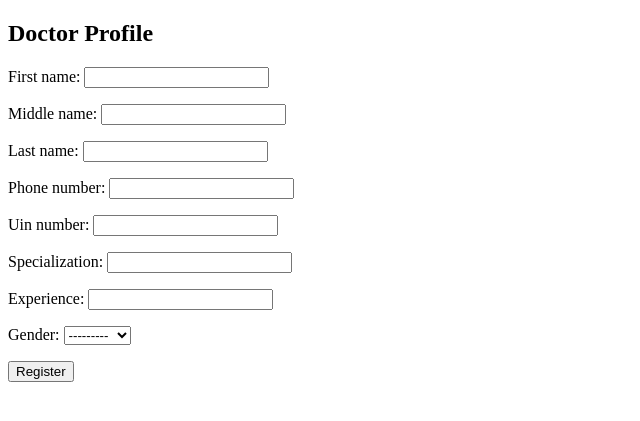
After one commit to milensski/web-medical-care, a Django app: page /register/step3/doctor/ in a window 1280 px wide. The commit adds this page. Shown: the top 421 px of the page, without its empty margins (0-640 px from the left). Run offline with Django 4.2, Linux system fonts and the light colour scheme; the visitor is signed in with stand-in values (Sample User, id 1).

Commit message:
initial commit
implemented the authentication system and the logic to protect the urls

```diff
--- /dev/null
+++ b/web/templates/doctor_profile.html
@@ -0,0 +1,15 @@
+<!-- doctor_profile.html -->
+<!DOCTYPE html>
+<html>
+<head>
+  <title>Doctor Profile</title>
+</head>
+<body>
+  <h2>Doctor Profile</h2>
+  <form method="post">
+    {% csrf_token %}
+    {{ form.as_p }}
+    <button type="submit">Register</button>
+  </form>
+</body>
+</html>
--- a/web/templates/signin.html
+++ b/web/templates/signin.html
@@ -9,7 +9,7 @@
     <form method="post" action="{% url 'login' %}">
         {% csrf_token %}
         {{ form.as_p }}
-        <button type="submit">Sign In</button> <a href="{% url 'register' %}">Register</a>
+        <button type="submit">Sign In</button> <a href="{% url 'registration step1' %}">Register</a>
         <input type="hidden" name="next" value="{{ next }}" />
     </form>
 </div>
--- a/web/web/app_auth/admin.py
+++ b/web/web/app_auth/admin.py
@@ -1,7 +1,6 @@
 from django.contrib import admin
 from django.contrib.auth import get_user_model
 
-from web.app_auth.models import Profile
 
 # Register your models here.
 UserModel = get_user_model()
@@ -10,7 +9,3 @@ UserModel = get_user_model()
 @admin.register(UserModel)
 class UsersAdmin(admin.ModelAdmin):
     pass
-
-@admin.register(Profile)
-class ProfileAdmin(admin.ModelAdmin):
-    pass
--- /dev/null
+++ b/web/web/app_auth/decorators.py
@@ -0,0 +1,38 @@
+from functools import wraps
+
+from django.shortcuts import redirect
+
+from .models import DoctorProfile, PatientProfile
+
+
+def restrict_profile_type(view_func):
+    @wraps(view_func)
+    def wrapper(request, *args, **kwargs):
+        user = request.user
+        existing_doctor_profile = DoctorProfile.objects.filter(user=user).exists()
+        existing_patient_profile = PatientProfile.objects.filter(user=user).exists()
+
+        if existing_doctor_profile or existing_patient_profile:
+            # User has already created both profiles, display an error message or redirect
+            return redirect('index')  # Replace 'error_page' with the desired URL or view
+        elif existing_doctor_profile and 'patient' in request.path:
+            # User has already created a doctor profile, redirect or display a message
+            return redirect('index')  # Replace 'error_page' with the desired URL or view
+        elif existing_patient_profile and 'doctor' in request.path:
+            # User has already created a patient profile, redirect or display a message
+            return redirect('index')  # Replace 'error_page' with the desired URL or view
+
+        return view_func(request, *args, **kwargs)
+
+    return wrapper
+
+
+def redirect_authenticated_user(view_func):
+    def wrapper(request, *args, **kwargs):
+        if request.user.is_authenticated:
+            # User is already logged in, redirect to a different page
+            return redirect('index')  # Replace 'home' with the desired URL or view
+
+        return view_func(request, *args, **kwargs)
+
+    return wrapper
--- a/web/web/app_auth/forms.py
+++ b/web/web/app_auth/forms.py
@@ -1,9 +1,8 @@
 from django import forms
 from django.contrib.auth import get_user_model
 from django.contrib.auth.forms import UserCreationForm, AuthenticationForm
-from django.contrib.auth.models import Group
 
-from web.app_auth.models import Profile
+from web.app_auth.models import DoctorProfile, PatientProfile
 
 UserModel = get_user_model()
 
@@ -31,25 +30,32 @@ UserModel = get_user_model()
 #         fields = ('username', 'email', 'first_name', 'last_name', 'password1', 'password2')
 
 
-class SignUpForm(UserCreationForm):
-
-    def save(self, commit=True):
-        user = super().save(commit)
-
-        profile = Profile.objects.create(pk=user.pk)
-
-        group = Group.objects.get(name='Patients')
-
-        user.groups.add(group)
-
-        if commit:
-            profile.save()
-
-        return user
-
+class CustomUserForm(UserCreationForm):
     class Meta:
         model = UserModel
         fields = ('email', 'password1', 'password2')
+
+
+class ProfileTypeForm(forms.Form):
+    profile_type = forms.ChoiceField(
+        choices=[('doctor', 'Doctor'), ('patient', 'Patient')],
+        widget=forms.RadioSelect,
+        required=True
+    )
+
+
+class DoctorProfileForm(forms.ModelForm):
+    class Meta:
+        model = DoctorProfile
+        fields = (
+            'first_name', 'middle_name', 'last_name', 'phone_number', 'uin_number', 'specialization', 'experience',
+            'gender')
+
+
+class PatientProfileForm(forms.ModelForm):
+    class Meta:
+        model = PatientProfile
+        fields = ('first_name', 'middle_name', 'last_name', 'phone_number', 'civil_number', 'gender')
 
 
 class SignInForm(AuthenticationForm):
--- a/web/web/app_auth/models.py
+++ b/web/web/app_auth/models.py
@@ -1,11 +1,21 @@
+from enum import Enum
+
 from django.contrib.auth.base_user import AbstractBaseUser
-from django.contrib.auth.models import PermissionsMixin
+from django.contrib.auth.models import PermissionsMixin, Group
 from django.core.validators import EmailValidator
 from django.db import models
 from django.utils.translation import gettext_lazy as _
 
 from .custom_user_manager import UserManager
 from .validators import validate_only_digits
+
+
+def create_groups(self):
+    # Create the "Doctors" group
+    doctors_group, _ = Group.objects.get_or_create(name='Doctors')
+
+    # Create the "Patients" group
+    patients_group, _ = Group.objects.get_or_create(name='Patients')
 
 
 class CustomUser(AbstractBaseUser, PermissionsMixin):
@@ -26,12 +36,26 @@ class CustomUser(AbstractBaseUser, PermissionsMixin):
         verbose_name_plural = "Users"
 
 
-class Profile(models.Model):
+class ChoicesEnum(Enum):
+    @classmethod
+    def choices(cls):
+        return [(x.name, x.value) for x in cls]
+
+
+class Genders(ChoicesEnum):
+    male = 'Male'
+    female = 'Female'
+    other = 'other'
+
+
+class PatientProfile(models.Model):
     user = models.OneToOneField(CustomUser, primary_key=True, on_delete=models.CASCADE)
     first_name = models.CharField(max_length=30, null=True, blank=True)
     middle_name = models.CharField(max_length=30, null=True, blank=True)
     last_name = models.CharField(max_length=30, null=True, blank=True)
+    phone_number = models.CharField(max_length=15, null=True, blank=True, validators=(validate_only_digits,))
     civil_number = models.CharField(max_length=10, null=True, blank=True, validators=(validate_only_digits,))
+    gender = models.CharField(max_length=6, choices=Genders.choices(), null=True, blank=True, )
 
     def __str__(self):
         if self.first_name is None or self.middle_name is None or self.last_name is None:
@@ -39,5 +63,27 @@ class Profile(models.Model):
         return f'{self.first_name} {self.middle_name} {self.last_name}'
 
     class Meta:
-        verbose_name = "Profile"
-        verbose_name_plural = "Profiles"
+        verbose_name = "PatientProfile"
+        verbose_name_plural = "PatientProfiles"
+
+
+class DoctorProfile(models.Model):
+    user = models.OneToOneField(CustomUser, primary_key=True, on_delete=models.CASCADE)
+    first_name = models.CharField(max_length=30, null=True, blank=True)
+    middle_name = models.CharField(max_length=30, null=True, blank=True)
+    last_name = models.CharField(max_length=30, null=True, blank=True)
+    phone_number = models.CharField(max_length=15, null=True, blank=True, validators=(validate_only_digits,))
+    uin_number = models.CharField(max_length=20, null=True, blank=True, validators=(validate_only_digits,))
+    specialization = models.CharField(max_length=100)
+    experience = models.PositiveIntegerField()
+
+    gender = models.CharField(max_length=6, choices=Genders.choices(), null=True, blank=True, )
+
+    def __str__(self):
+        if self.first_name is None or self.middle_name is None or self.last_name is None:
+            return f'{self.user.email}'
+        return f'MD. {self.first_name} {self.middle_name} {self.last_name}'
+
+    class Meta:
+        verbose_name = "DoctorProfile"
+        verbose_name_plural = "DoctorProfiles"
--- a/web/web/app_auth/urls.py
+++ b/web/web/app_auth/urls.py
@@ -1,11 +1,16 @@
 from django.urls import path
-from .views import SignUpView, SignInView, SignOutView, index
+
+from .views import SignInView, SignOutView, index, registration_step1, registration_step2, \
+    doctor_profile, patient_profile
 
 urlpatterns = [
-    path('register/', SignUpView.as_view(), name='register'),
+    path('register/', registration_step1, name='registration step1'),
+    path('register/step2/', registration_step2, name='registration step2'),
+    path('register/step3/doctor/', doctor_profile, name='doctor profile'),
+    path('register/step3/patient/', patient_profile, name='patient profile'),
+
     path('login/', SignInView.as_view(), name='login'),
     path('logout/', SignOutView.as_view(), name='logout'),
-    path('index/', index, name='index'),
-
+    path('', index, name='index'),
 
 ]
--- a/web/web/app_auth/views.py
+++ b/web/web/app_auth/views.py
@@ -1,36 +1,82 @@
-from django.contrib.auth import login, logout, authenticate
+from django.contrib.auth import login
 from django.contrib.auth.decorators import login_required
+from django.contrib.auth.models import Group
 from django.contrib.auth.views import LoginView, LogoutView
 from django.shortcuts import render, redirect
 from django.urls import reverse_lazy
-from django.views.generic import CreateView, View
 
-from .forms import SignUpForm, SignInForm
-from .models import CustomUser, Profile
+from .decorators import restrict_profile_type, redirect_authenticated_user
+from .forms import SignInForm, CustomUserForm, ProfileTypeForm, DoctorProfileForm, PatientProfileForm
+from .mixins import LoggedUserRedirectMixin
 
 
-class SignUpView(CreateView):
-    model = CustomUser
-    form_class = SignUpForm
-    template_name = 'signup.html'
-    success_url = reverse_lazy('index')
-
-    def form_valid(self, form):
-        # Exclude the superuser from being set as a patient
-        if not self.request.user.is_superuser:
-            form.instance.is_doctor = False
-
-        result = super().form_valid(form)
+@redirect_authenticated_user
+def registration_step1(request):
+    if request.method == 'POST':
+        form = CustomUserForm(request.POST)
+        if form.is_valid():
+            user = form.save()  # Save the user object
+            login(request, user)  # Log in the user
+            return redirect('registration step2')
+    else:
+        form = CustomUserForm()
+    return render(request, 'registration_step1.html', {'form': form})
 
 
-        login(self.request, self.object)
+@login_required()
+@redirect_authenticated_user
+def registration_step2(request):
+    if request.method == 'POST':
+        form = ProfileTypeForm(request.POST)
+        if form.is_valid():
+            profile_type = form.cleaned_data['profile_type']
+            request.session['profile_type'] = profile_type
+            if profile_type == 'doctor':
+                return redirect('doctor profile')
+            elif profile_type == 'patient':
+                return redirect('patient profile')
+    else:
+        form = ProfileTypeForm()
+    return render(request, 'registration_step2.html', {'form': form})
 
 
+@login_required()
+@restrict_profile_type
+def doctor_profile(request):
+    if request.method == 'POST':
+        form = DoctorProfileForm(request.POST)
+        if form.is_valid():
+            profile = form.save(commit=False)
+            profile.user = request.user
+            profile.save()
 
-        return result
+            doctors_group = Group.objects.get(name='Doctors')
+            request.user.groups.add(doctors_group)
+
+            return redirect('index')
+    else:
+        form = DoctorProfileForm()
+    return render(request, 'doctor_profile.html', {'form': form})
 
 
-class SignInView(LoginView):
+@login_required()
+@restrict_profile_type
+def patient_profile(request):
+    if request.method == 'POST':
+        form = PatientProfileForm(request.POST)
+        if form.is_valid():
+            profile = form.save(commit=False)
+            profile.user = request.user
+            profile.save()
+            doctors_group = Group.objects.get(name='Patients')
+            request.user.groups.add(doctors_group)
+            return redirect('index')
+    else:
+        form = PatientProfileForm()
+    return render(request, 'patient_profile.html', {'form': form})
+
+
+class SignInView(LoggedUserRedirectMixin, LoginView):
     form_class = SignInForm
     template_name = 'signin.html'
     success_url = reverse_lazy('index')
@@ -49,11 +95,4 @@ class SignOutView(LogoutView):
 
 @login_required
 def index(request):
-
-    profile = Profile.objects.filter(pk=request.user.pk).get()
-
-    context = {
-        'profile': profile
-    }
-
-    return render(request, 'index.html', context)
+    return render(request, 'index.html')
```
Also changed, not shown: web/templates/patient_profile.html (added, +15 -0 lines), web/templates/profile_form.html (added, +15 -0 lines), web/templates/registration_step1.html (added, +15 -0 lines), web/templates/registration_step2.html (added, +15 -0 lines), web/web/app_auth/mixins.py (+10 -0 lines), web/web/app_auth/migrations/0001_initial.py, web/web/app_auth/migrations/0002_alter_customuser_options_alter_profile_options_and_more.py (deleted).
